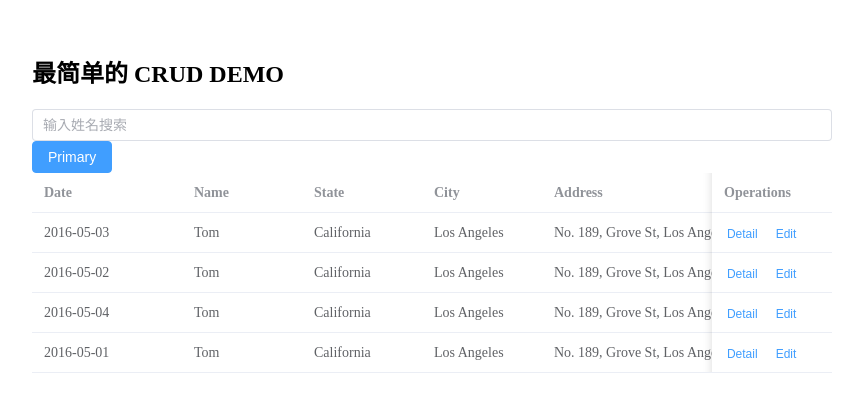
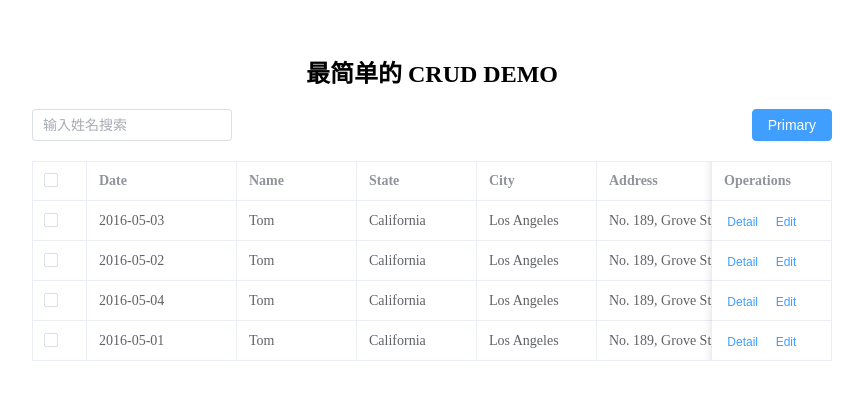
Before and after one commit to MuBaiYang123/vue3-demo, a Vue app: page / in a window 1280 px wide. Shown: the part 206-618 px from the top of the page, without its empty margins (352-1215 px from the left). Built offline with nearby package versions, Linux system fonts and the light colour scheme.

Commit message:
布局完成 X2

```diff
--- a/src/App.vue
+++ b/src/App.vue
@@ -10,7 +10,9 @@
       <el-button type="primary">Primary</el-button>
     </div>
     <!-- table -->
-    <el-table :data="tableData" style="width: 100%">
+    <el-table :data="tableData" style="width: 100%" border ref="multipleTableRef"
+      @selection-change="handleSelectionChange">
+      <el-table-column type="selection" width="55" />
       <el-table-column fixed prop="date" label="Date" width="150" />
       <el-table-column prop="name" label="Name" width="120" />
       <el-table-column prop="state" label="State" width="120" />
@@ -32,6 +34,7 @@
 
 // 数据
 let queryInput = ref()
+let multipleSelection = ref([])
 
 let tableData = ref([
   {
@@ -76,6 +79,12 @@
   console.log('click')
 }
 
+const handleSelectionChange = (val) => {
+  multipleSelection.value = val
+  console.log(val)
+}
+
+
 </script>
 
 <style scoped>
@@ -86,4 +95,18 @@
   left: 30%;
   transform: translateX(-50%, -50%);
 }
+
+.title {
+  text-align: center;
+}
+
+.query-box {
+  display: flex;
+  justify-content: space-between;
+  margin-bottom: 20px;
+}
+
+.el-input {
+  width: 200px;
+}
 </style>
```
